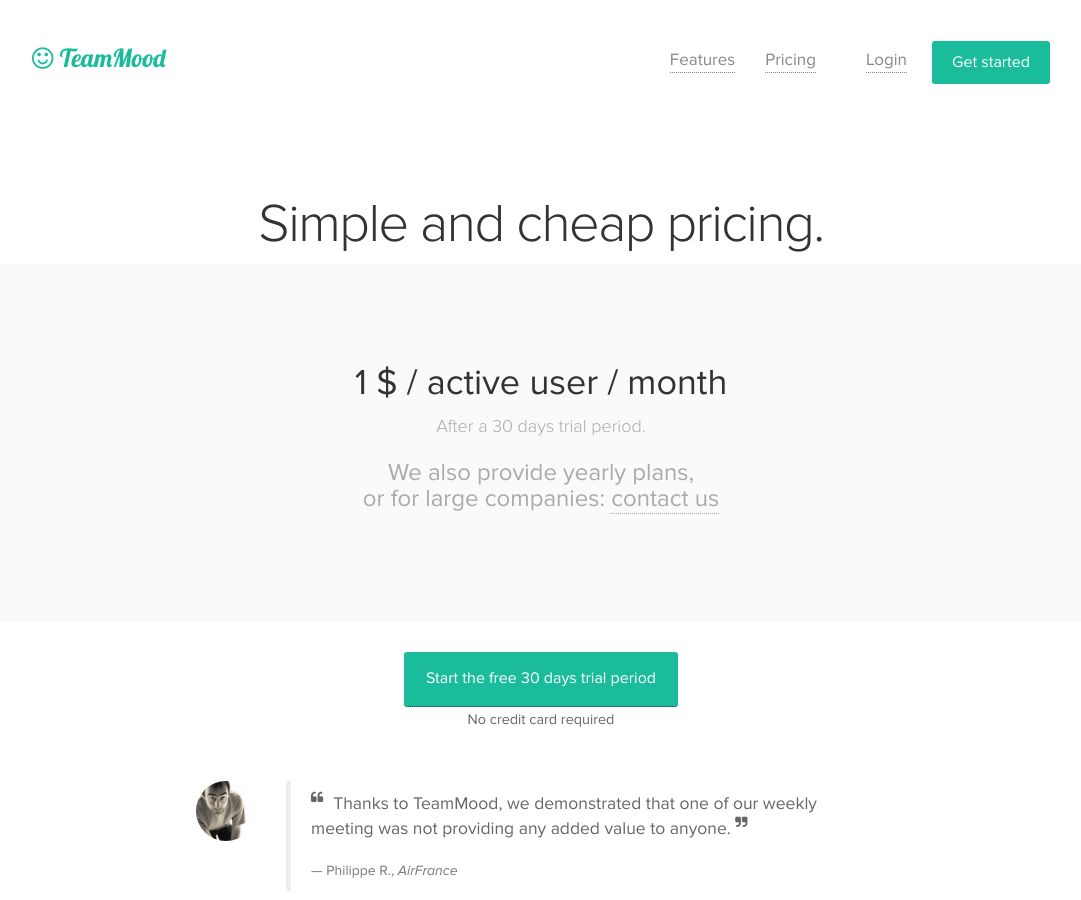
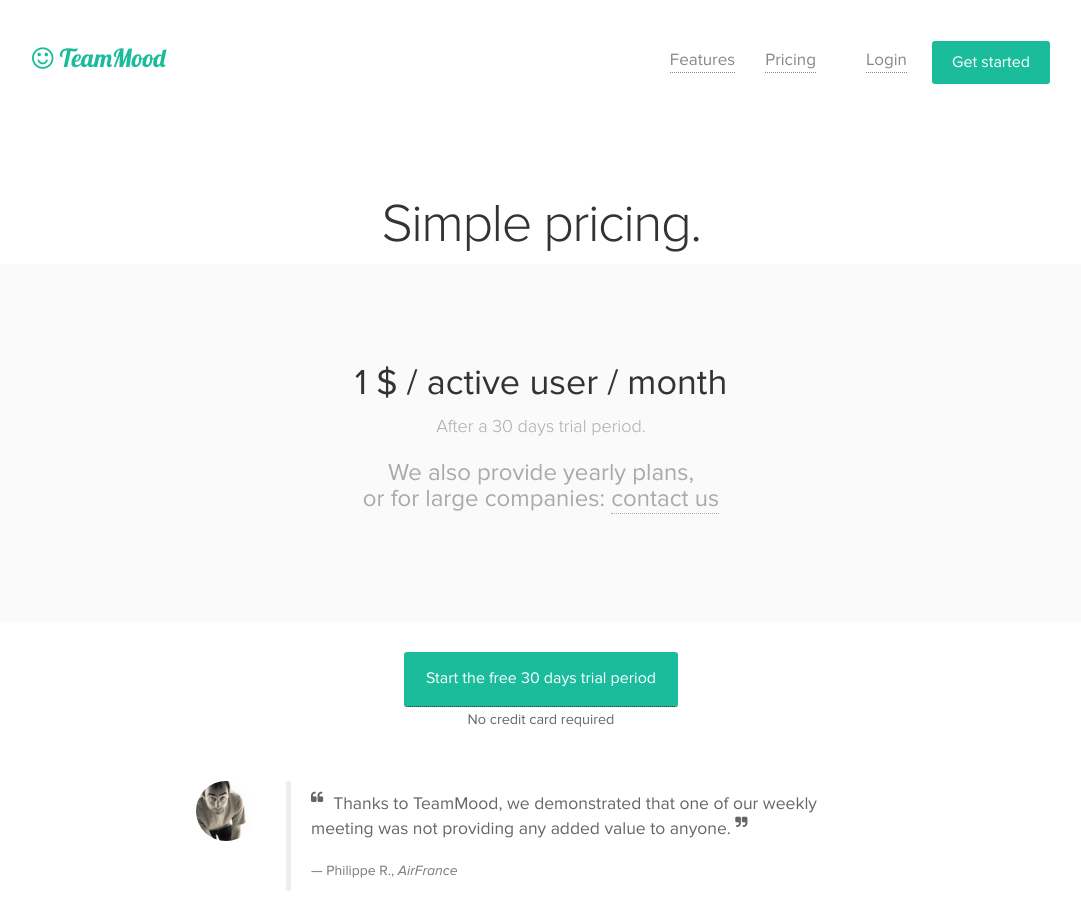
Before and after one commit to TeamMood/landing-page, a Jekyll site: the page built from en/pricing/index.html, in a window 1280 px wide and 900 px high. Shown: the whole window, without its empty margins (99-1180 px from the left). Built offline with Jekyll 4.4.1, drawn with Linux system fonts in a browser that asks for light colours; nearby versions of some CDN libraries.

Commit message:
Update pricing title.

```diff
--- a/en/pricing/index.html
+++ b/en/pricing/index.html
@@ -6,7 +6,7 @@
     <div class="container">
         <div class="row">
             <div class="col-md-12">
-                <h1>Simple and cheap pricing.</h1>
+                <h1>Simple pricing.</h1>
             </div>
         </div>
     </div>
```
